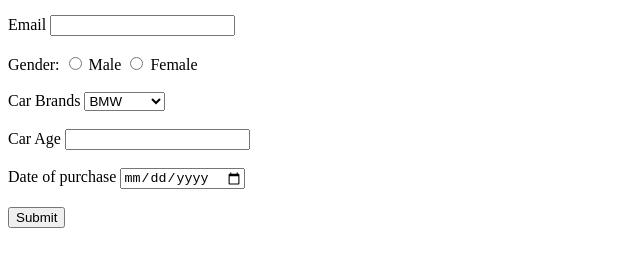
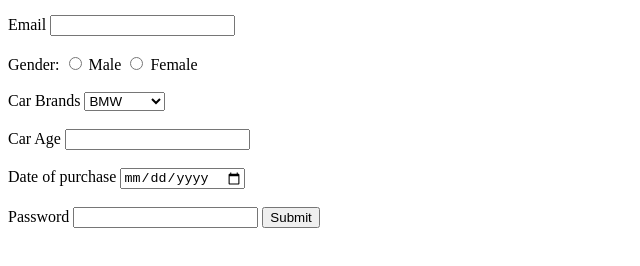
Before and after one commit to acciojob/car-insurance-form-KStuti, a website: page main.html in a window 1280 px wide. Shown: the part 104-370 px from the top of the page, without its empty margins (0-640 px from the left). Drawn offline with Linux system fonts and the light colour scheme.

Commit message:
created a submission

```diff
--- a/main.html
+++ b/main.html
@@ -36,6 +36,9 @@
 	<label for ="dop">Date of purchase</label>
 	<input type ="date" id ="dop" required="yes" required><br><br>
 
+		<label for="password">Password</label>
+		<input type ="Password" id ="password" required ="yes" required>
+
 	<button id="btn" type="submit">Submit</button>
 	</form>
     <script type="text/javascript" src="./script.js">
```
